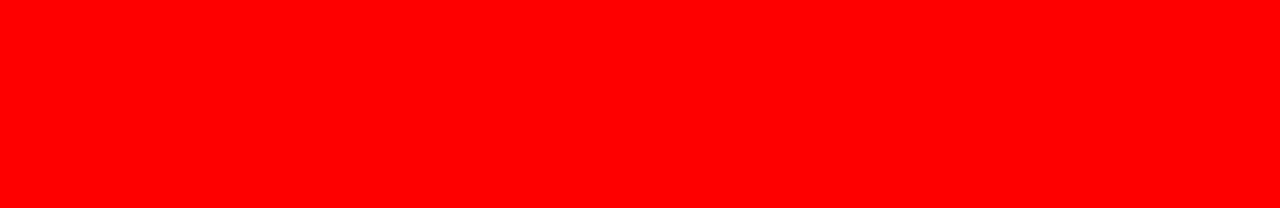
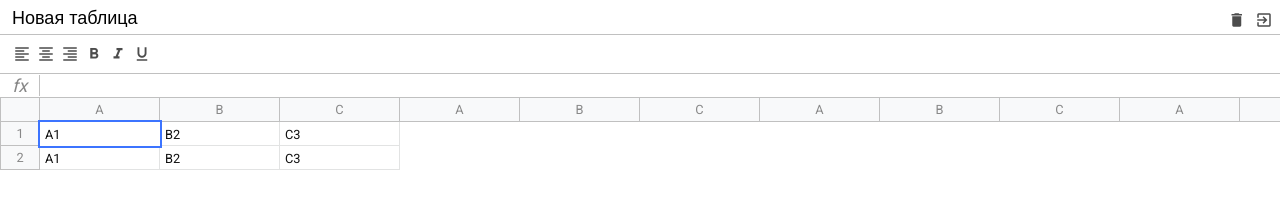
Before and after one commit to wladekwaldek/excel-table, a website built with webpack: page src/index.html in a window 1280 px wide. Built offline with nearby package versions, Linux system fonts and the light colour scheme.

Commit message:
used scss

```diff
--- a/src/index.html
+++ b/src/index.html
@@ -1,14 +1,202 @@
 <!doctype html>
 <html lang="en">
 <head>
-    <meta charset="UTF-8">
-    <meta name="viewport"
-          content="width=device-width, user-scalable=no, initial-scale=1.0, maximum-scale=1.0, minimum-scale=1.0">
-    <meta http-equiv="X-UA-Compatible" content="ie=edge">
-    <link rel="shortcut icon" href="favicon.ico">
-    <title>App-excel</title>
+  <meta charset="UTF-8">
+  <meta name="viewport"
+        content="width=device-width, user-scalable=no, initial-scale=1.0, maximum-scale=1.0, minimum-scale=1.0">
+  <meta http-equiv="X-UA-Compatible" content="ie=edge">
+  <link rel="shortcut icon" href="favicon.ico">
+  <link href="https://fonts.googleapis.com/icon?family=Material+Icons" rel="stylesheet">
+  <title>Pure JavaScript Excel</title>
 </head>
 <body>
-    <div id="app" class="container"></div>
+
+  <div id="app" class="container">
+
+    <div class="excel">
+
+      <div class="excel__header">
+
+        <input type="text" class="input" value="Новая таблица" />
+
+        <div>
+
+          <div class="button">
+            <i class="material-icons">delete</i>
+          </div>
+
+          <div class="button">
+            <i class="material-icons">exit_to_app</i>
+          </div>
+
+        </div>
+
+      </div>
+
+      <div class="excel__toolbar">
+
+        <div class="button">
+          <i class="material-icons">format_align_left</i>
+        </div>
+
+        <div class="button">
+          <i class="material-icons">format_align_center</i>
+        </div>
+
+        <div class="button">
+          <i class="material-icons">format_align_right</i>
+        </div>
+
+        <div class="button">
+          <i class="material-icons">format_bold</i>
+        </div>
+
+        <div class="button">
+          <i class="material-icons">format_italic</i>
+        </div>
+
+        <div class="button">
+          <i class="material-icons">format_underlined</i>
+        </div>
+
+      </div>
+
+      <div class="excel__formula">
+        <div class="info">fx</div>
+        <div class="input" contenteditable spellcheck="false"></div>
+      </div>
+
+      <div class="excel__table">
+
+        <div class="row">
+
+          <div class="row-info"></div>
+
+          <div class="row-data">
+            <div class="column">
+              A
+            </div>
+            <div class="column">
+              B
+            </div>
+            <div class="column">
+              C
+            </div>
+            <div class="column">
+              A
+            </div>
+            <div class="column">
+              B
+            </div>
+            <div class="column">
+              C
+            </div>
+            <div class="column">
+              A
+            </div>
+            <div class="column">
+              B
+            </div>
+            <div class="column">
+              C
+            </div>
+            <div class="column">
+              A
+            </div>
+            <div class="column">
+              B
+            </div>
+            <div class="column">
+              C
+            </div>
+            <div class="column">
+              A
+            </div>
+            <div class="column">
+              B
+            </div>
+            <div class="column">
+              C
+            </div>
+            <div class="column">
+              A
+            </div>
+            <div class="column">
+              B
+            </div>
+            <div class="column">
+              C
+            </div>
+            <div class="column">
+              A
+            </div>
+            <div class="column">
+              B
+            </div>
+            <div class="column">
+              C
+            </div>
+            <div class="column">
+              A
+            </div>
+            <div class="column">
+              B
+            </div>
+            <div class="column">
+              C
+            </div>
+            <div class="column">
+              A
+            </div>
+            <div class="column">
+              B
+            </div>
+            <div class="column">
+              C
+            </div>
+            <div class="column">
+              A
+            </div>
+            <div class="column">
+              B
+            </div>
+            <div class="column">
+              C
+            </div>
+
+          </div>
+
+        </div>
+
+        <div class="row">
+          <div class="row-info">
+            1
+          </div>
+
+          <div class="row-data">
+            <div class="cell selected" contenteditable="">A1</div>
+            <div class="cell" contenteditable="">B2</div>
+            <div class="cell" contenteditable="">C3</div>
+          </div>
+        </div>
+
+        <div class="row">
+          <div class="row-info">
+            2
+          </div>
+
+          <div class="row-data">
+            <div class="cell">A1</div>
+            <div class="cell">B2</div>
+            <div class="cell">C3</div>
+          </div>
+        </div>
+
+      </div>
+
+    </div>
+
+  </div>
+
 </body>
 </html>
--- /dev/null
+++ b/src/scss/_mixins.scss
@@ -0,0 +1,22 @@
+@mixin button($color: green) {
+  height: 24px;
+  min-width: 24px;
+  padding: 3px;
+  text-align: center;
+  position: relative;
+  display: inline-block;
+  color: rgba(0, 0, 0, .7);
+
+  & i {
+    font-size: 18px;
+  }
+
+  &:active, &.active {
+    color: $color;
+  }
+
+  &:hover {
+    background: #eee;
+    cursor: pointer;
+  }
+}
--- /dev/null
+++ b/src/scss/_variables.scss
@@ -0,0 +1,7 @@
+$header-height: 34px;
+$toolbar-height: 40px;
+$formula-height: 24px;
+$info-cell-width: 40px;
+$cell-width: 120px;
+$row-height: 24px;
+$border-color: #c0c0c0;
--- /dev/null
+++ b/src/scss/formula.scss
@@ -0,0 +1,31 @@
+@import "variables";
+@import "mixins";
+
+
+.excel__formula {
+  position: absolute;
+  left: 0;
+  right: 0;
+  top: $header-height + $toolbar-height;
+  height: $formula-height;
+  display: flex;
+  align-items: center;
+  border-bottom: 1px solid $border-color;
+
+  .info {
+    font-size: 18px;
+    font-style: italic;
+    text-align: center;
+    border-right: 1px solid $border-color;
+    min-width: $info-cell-width;
+  }
+
+  .input {
+    padding: 4px;
+    font-size: 12px;
+    outline: none;
+    width: 100%;
+    height: 100%;
+    color: #000;
+  }
+}
--- /dev/null
+++ b/src/scss/header.scss
@@ -0,0 +1,39 @@
+@import "variables";
+@import "mixins";
+
+.excel__header {
+  position: absolute;
+  top: 0;
+  right: 0;
+  left: 0;
+  height: $header-height;
+  padding: 8px 4px 0;
+  display: flex;
+  justify-content: space-between;
+
+  & .input {
+    margin: 0;
+    padding: 2px 7px;
+    min-width: 1px;
+    color: #000;
+    border: 1px solid transparent;
+    border-radius: 2px;
+    height: 20px;
+    font-size: 18px;
+    line-height: 22px;
+    outline: none;
+
+    &:hover {
+      border: 1px solid $border-color;
+    }
+
+    &:focus {
+      border: 2px solid #1a73e8;
+    }
+  }
+
+  .button {
+    @include button(red);
+  }
+
+}
--- a/src/scss/index.scss
+++ b/src/scss/index.scss
@@ -1,5 +1,25 @@
-$red: red;
+@import url('https://fonts.googleapis.com/css?family=Roboto&display=swap');
+
+@import "header";
+@import "toolbar";
+@import "formula";
+@import "table";
+
+* {
+  margin: 0;
+  padding: 0;
+  box-sizing: border-box;
+}
 
 body {
-    background-color: $red;
+  font-family: 'Roboto', sans-serif;
+  font-size: 12px;
 }
+
+.excel {
+  position: relative;
+  color: #888;
+  height: 100%;
+  max-width: 100%;
+  font-size: .8rem;
+}
--- /dev/null
+++ b/src/scss/table.scss
@@ -0,0 +1,67 @@
+@import "variables";
+@import "mixins";
+
+.excel__table {
+  position: absolute;
+  left: 0;
+  right: 0;
+  top: $header-height + $toolbar-height + $formula-height;
+  overflow-x: auto;
+  padding-bottom: 2px;
+
+  .row {
+    display: flex;
+    flex-direction: row;
+    min-height: 20px;
+    height: $row-height;
+  }
+
+  .row-info {
+    display: flex;
+    justify-content: center;
+    align-items: center;
+    min-width: $info-cell-width;
+    height: 100%;
+    border: 1px solid $border-color;
+    background: #f8f9fa;
+    border-top: none;
+  }
+
+  .row-data {
+    display: flex;
+  }
+
+  .column {
+    display: flex;
+    justify-content: center;
+    align-items: center;
+    background: #f8f9fa;
+    min-width: 40px;
+    width: $cell-width;
+    border: 1px solid $border-color;
+    border-top: 0;
+    border-left: 0;
+    height: 100%;
+  }
+
+  .cell {
+    min-width: 40px;
+    padding: 5px;
+    width: $cell-width;
+    height: 100%;
+    border: 1px solid #e2e3e3;
+    border-top: 0;
+    border-left: 0;
+    color: #111;
+    white-space: nowrap;
+    outline: none;
+
+
+    &.selected {
+      border: none;
+      outline: 2px solid #3c74ff;
+      z-index: 2;
+    }
+  }
+
+}
--- /dev/null
+++ b/src/scss/toolbar.scss
@@ -0,0 +1,18 @@
+@import "variables";
+@import "mixins";
+
+.excel__toolbar {
+  position: absolute;
+  left: 0;
+  right: 0;
+  top: $header-height;
+  height: $toolbar-height;
+  border-top: 1px solid $border-color;
+  border-bottom: 1px solid $border-color;
+  padding: 7px 10px;
+  display: flex;
+
+  .button {
+    @include button(green);
+  }
+}
--- a/webpack.config.js
+++ b/webpack.config.js
@@ -38,7 +38,7 @@ module.exports = {
             }
         }),
         new CopyPlugin([
-              { from: "src/favicon.ico", to: "dist" }
+              { from: "./favicon.ico", to: "dist" }
             ]),
         new MiniCssExtractPlugin({
             filename: filename('css')
```
